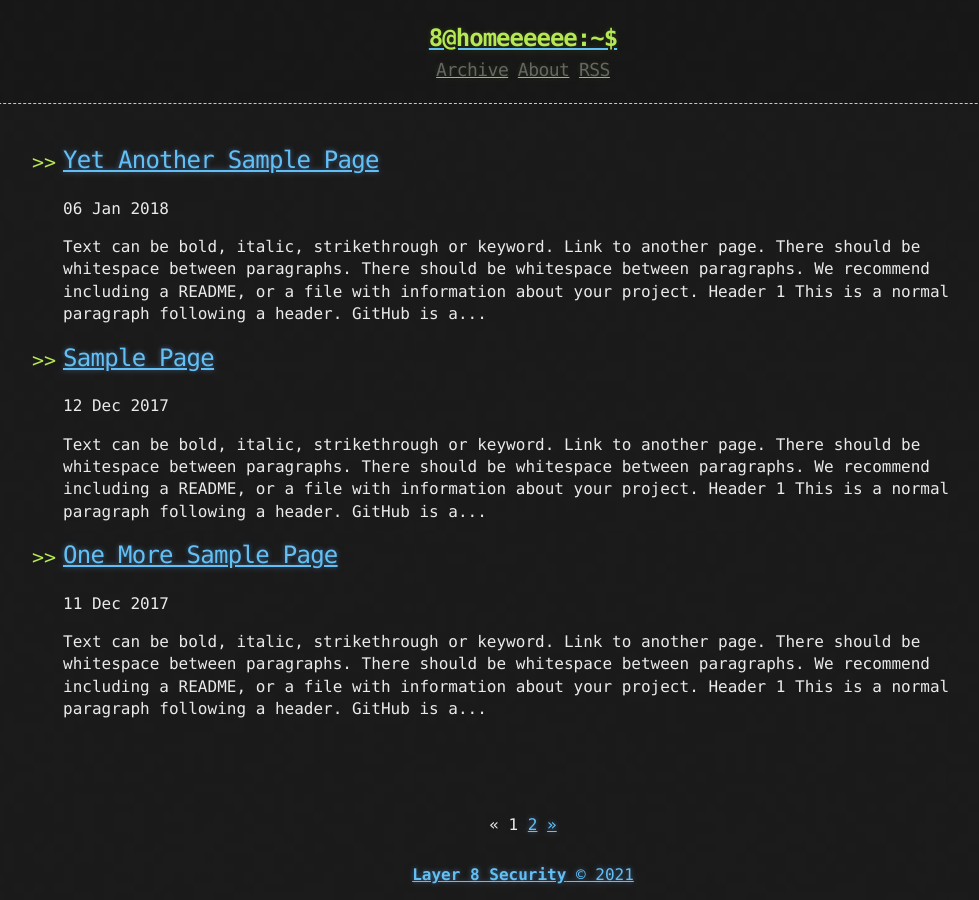
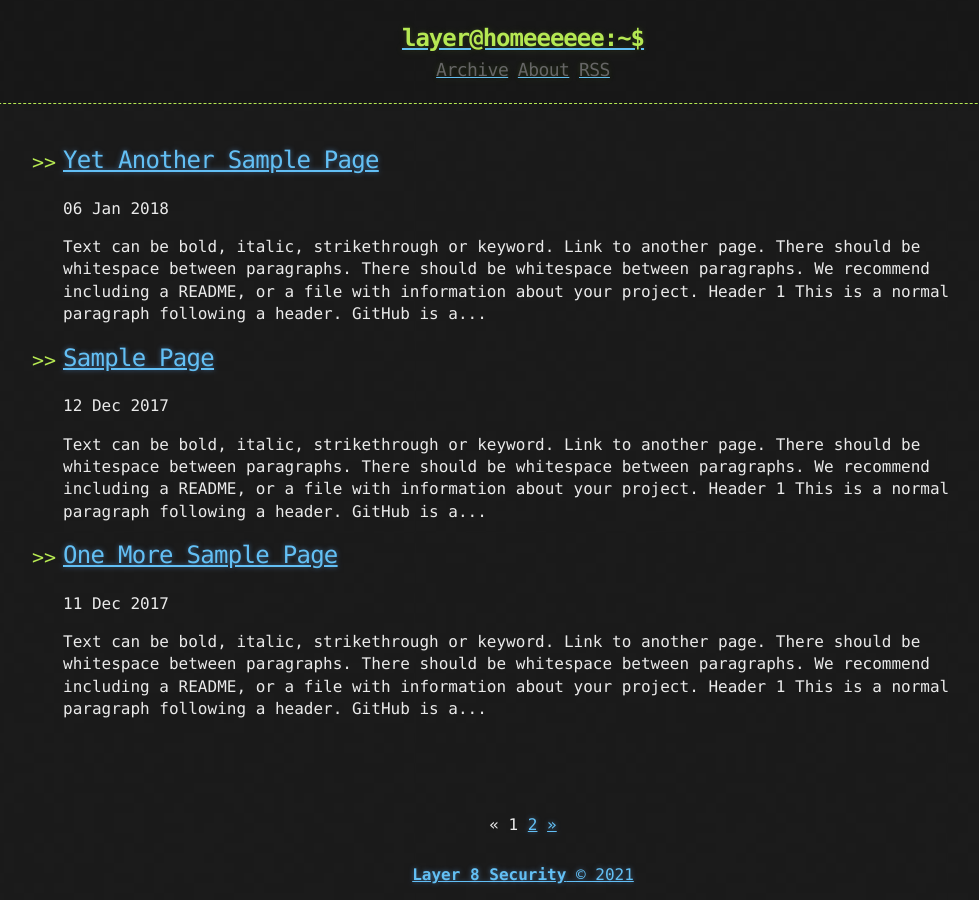
Before and after one commit to Layer8Sec/blog, a Jekyll site: the page built from index.html, in a window 1280 px wide. Shown: the whole page, without its empty margins (117-1096 px from the left). Built offline with Jekyll 4.4.1, drawn with Linux system fonts in a browser that asks for light colours; the list of posts is cut into pages by our own code; part of the change alters nothing that is shown.

```diff
--- a/_includes/header.html
+++ b/_includes/header.html
@@ -2,7 +2,7 @@
   <div>
     <a href="{{ "/" | prepend: site.baseurl | replace: '//', '/' }}">
     {% assign owner_first_name = site.owner | split: " " %}
-    <h1>{{ owner_first_name[1] | downcase }}@homeeeeee:~$</h1>
+    <h1>{{ owner_first_name[0] | downcase }}@homeeeeee:~$</h1>
     </a>
     <div class="header-links">
       {% include links.html %}
```
